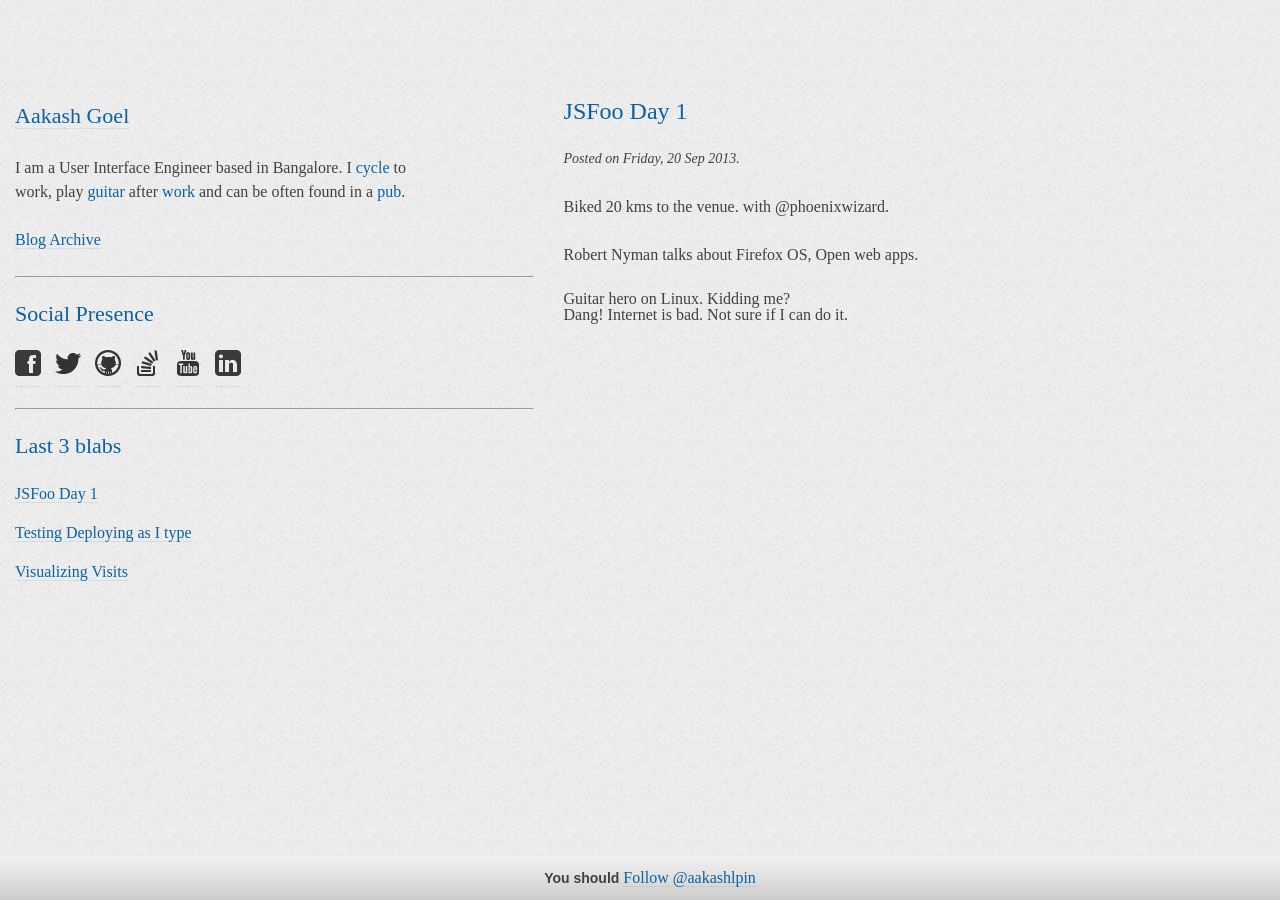
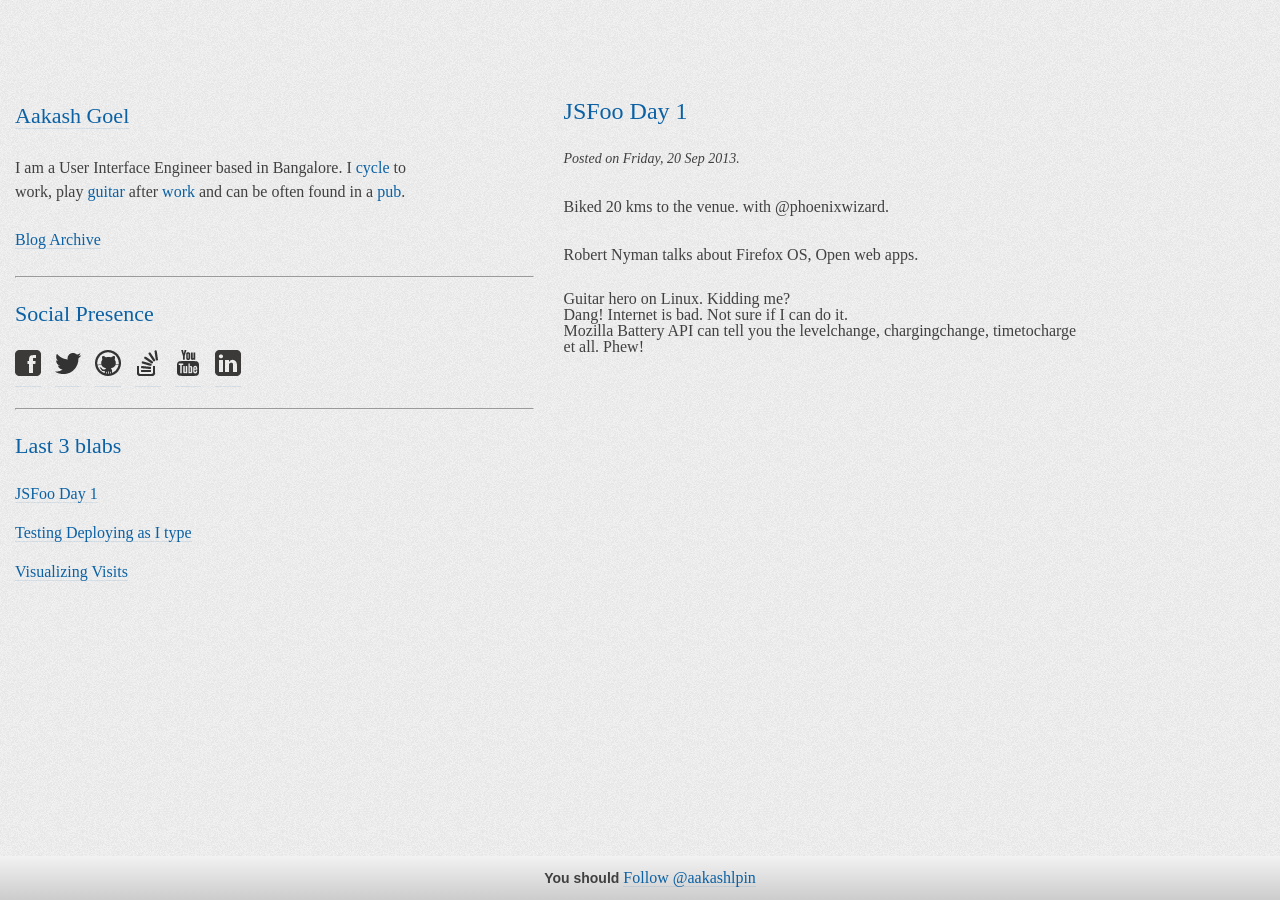
Before and after one commit to aakashlpin/aakashlpin.github.com, a Jekyll site: the page built from _posts/2013-09-20-jsfoo-day1.markdown, in a window 1280 px wide. Built offline with Jekyll 4.4.1, drawn with Linux system fonts in a browser that asks for light colours; nearby versions of some CDN libraries; Markdown is read by kramdown in place of the engine named in the settings; comment, search, counter and statistics services are not loaded.

Commit message:
live blogging jsfoo

```diff
--- a/_posts/2013-09-20-jsfoo-day1.markdown
+++ b/_posts/2013-09-20-jsfoo-day1.markdown
@@ -14,3 +14,4 @@ Robert Nyman talks about Firefox OS, Open web apps.
 
 1. Guitar hero on Linux. Kidding me?
 2. Dang! Internet is bad. Not sure if I can do it.
+3. Mozilla Battery API can tell you the levelchange, chargingchange, timetocharge et all. Phew!
```
